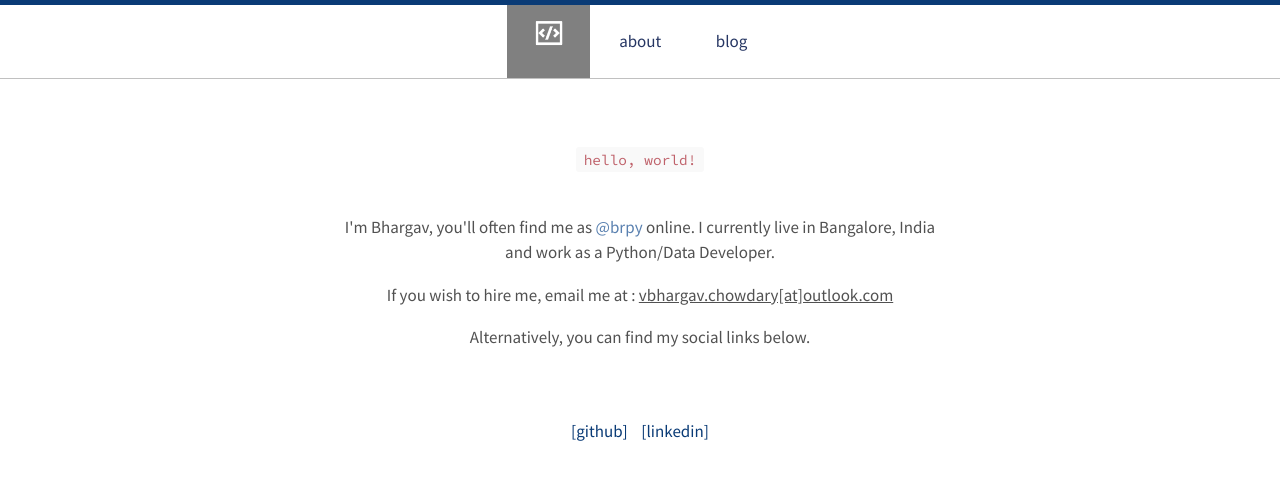
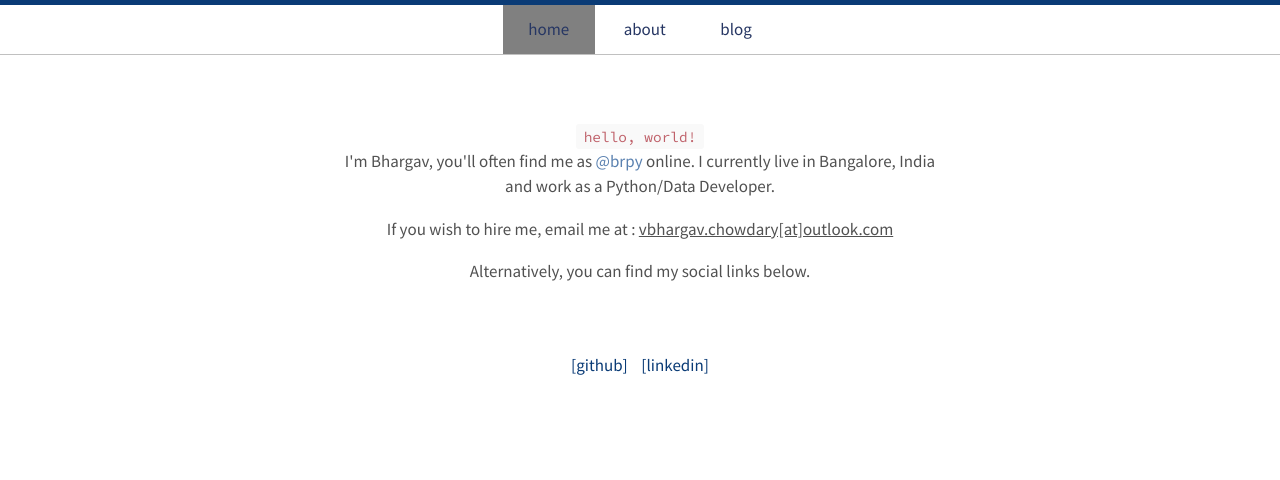
Before and after one commit to hssharadga/hssharadga.github.io, a Jekyll site: the page built from index.html, in a window 1280 px wide. Shown: the top 480 px of the page. Built offline with Jekyll 4.4.1, drawn with Linux system fonts in a browser that asks for light colours.

```diff
--- a/_layouts/default.html
+++ b/_layouts/default.html
@@ -6,7 +6,7 @@
   <body>
     <nav class="nav-main">
       <ul>
-	      <li class="hvr-underline-reveal nav-logo"><a href="{{ site.url }}"><img src="{{ site.url }}/favicon.png" alt="logo" width="32" height="32"></a></li>
+	<li class="hvr-underline-reveal nav-logo"><a href="{{ site.url }}">home</a></li>
         <li class="hvr-underline-reveal"><a href="{{ site.baseurl }}/about/">about</a></li>
         <li class="hvr-underline-reveal"><a href="{{ site.baseurl }}/blog/">blog</a></li>
       </ul>
--- a/index.html
+++ b/index.html
@@ -13,10 +13,6 @@
   </header>
 
   <div class="text-center">
-    <p>
-      <i class="fa fa-python fa-2x"></i>
-    </p>
-
     <p>
       I'm Bhargav, you'll often find me as
       <a href="https://brpy.github.io/about">@brpy</a> online.
```
